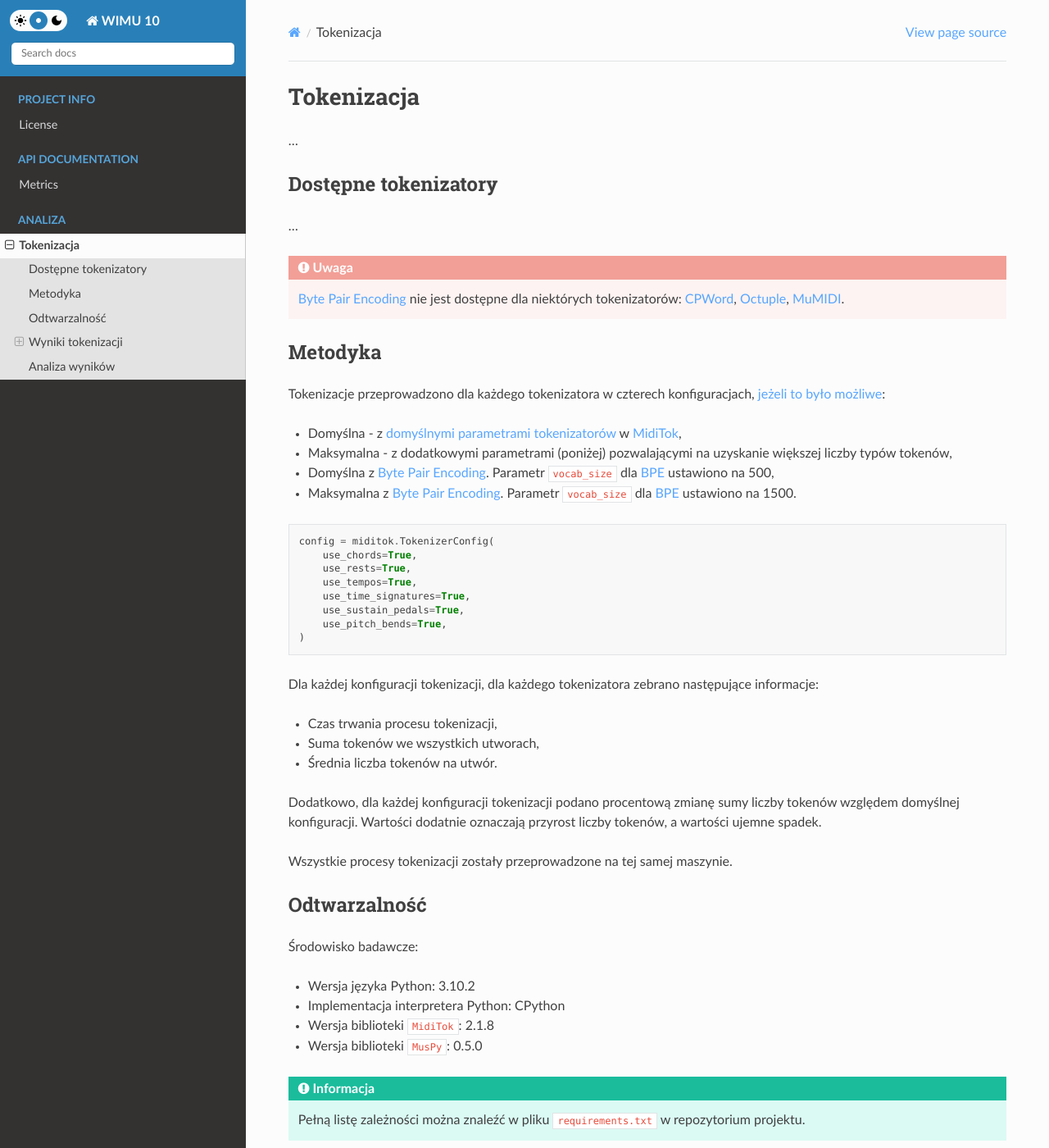
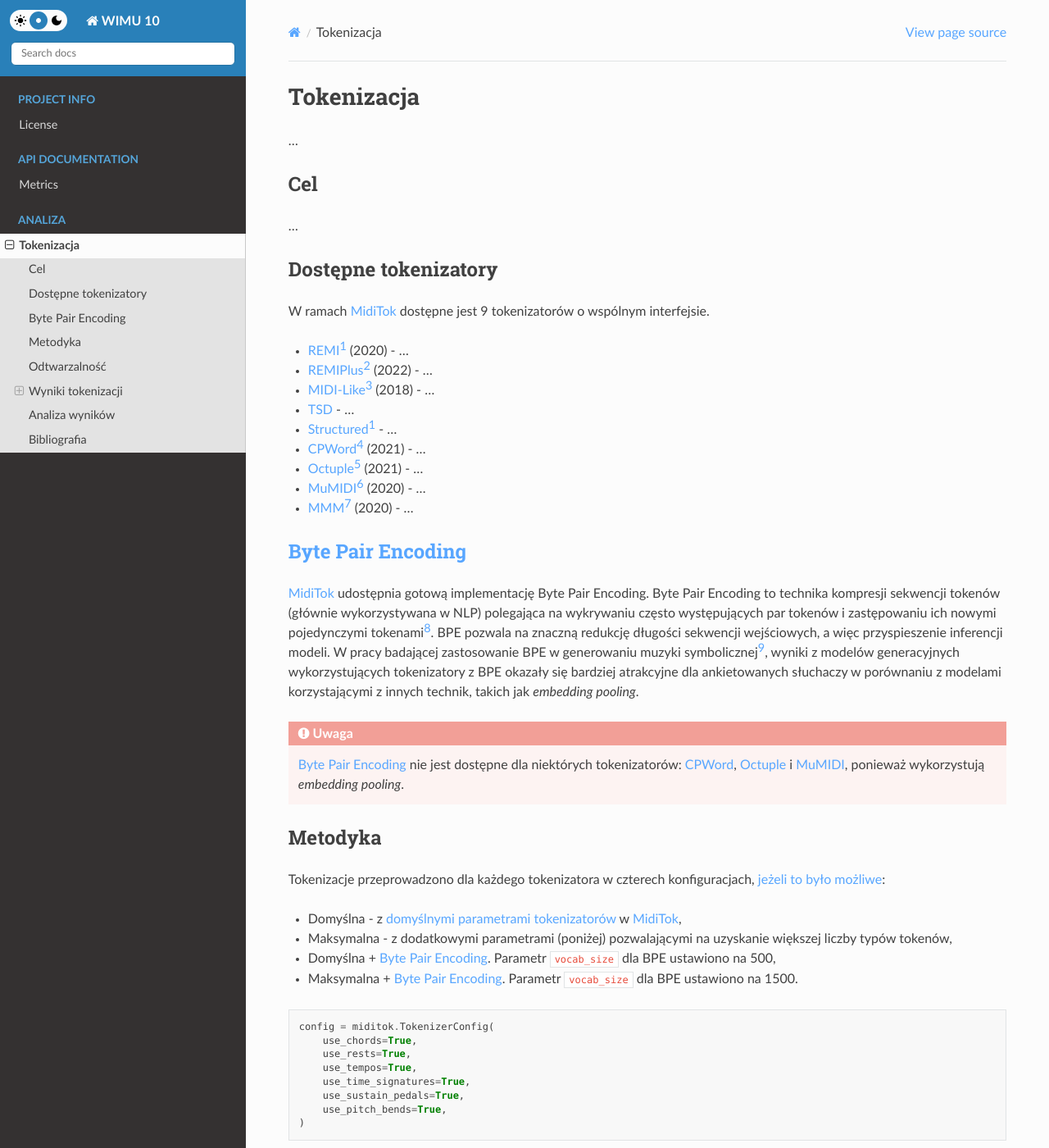
Before and after one commit to Dove6/WIMU10, a Sphinx documentation site: the page built from docs/research/tokenization.md, in a window 1280 px wide and 1400 px high. Shown: the whole window at 82% size. Built offline with Sphinx 7.4.7 and the Read the Docs theme 2.0.0, drawn with Linux system fonts in a browser that asks for light colours; some of the changed text lies outside the part shown.

Commit message:
Add BPE secition, tokenizer references

````diff
--- a/docs/conf.py
+++ b/docs/conf.py
@@ -56,8 +56,10 @@ html_static_path = ['_static']
 
 myst_heading_anchors = 3
 
-myst_enable_extensions = ["colon_fence"]
+myst_enable_extensions = ['colon_fence']
 
 html_theme_options = {
     'navigation_depth': 4,
 }
+
+myst_footnote_transition = False
--- a/docs/research/tokenization.md
+++ b/docs/research/tokenization.md
@@ -1,15 +1,38 @@
 # Tokenizacja
+
+...
+
+## Cel
 
 ...
 
 ## Dostępne tokenizatory
 
-...
+W ramach [MidiTok][miditok] dostępne jest 9 tokenizatorów o wspólnym interfejsie.
+
+* [REMI][remi][^huang2020] (2020) - ...
+* [REMIPlus][remiplus][^rutte2022] (2022) - ...
+* [MIDI-Like][midilike][^oore2018] (2018) - ...
+* [TSD][tsd] - ...
+* [Structured][structured][^huang2020] - ...
+* [CPWord][cpword][^hsiao2021] (2021) - ...
+* [Octuple][octuple][^zeng2021] (2021) - ...
+* [MuMIDI][mumidi][^ren2020] (2020) - ...
+* [MMM][mmm][^ens2020] (2020) - ...
+
+## [Byte Pair Encoding][bpe]
+
+[MidiTok][miditok] udostępnia gotową implementację Byte Pair Encoding.
+Byte Pair Encoding to technika kompresji sekwencji tokenów (głównie wykorzystywana w NLP) polegająca na wykrywaniu często występujących par tokenów
+i zastępowaniu ich nowymi pojedynczymi tokenami[^sennrich2016].
+BPE pozwala na znaczną redukcję długości sekwencji wejściowych, a więc przyspieszenie inferencji modeli.
+W pracy badającej zastosowanie BPE w generowaniu muzyki symbolicznej[^fradet2023], wyniki z modelów generacyjnych wykorzystujących tokenizatory z BPE
+okazały się bardziej atrakcyjne dla ankietowanych słuchaczy w porównaniu z modelami korzystającymi z innych technik, takich jak *embedding pooling*.
 
 :::{admonition} Uwaga
 :class: danger
 :name: tip-bpe
-[Byte Pair Encoding][bpe] nie jest dostępne dla niektórych tokenizatorów: [CPWord][cpword], [Octuple][octuple], [MuMIDI][mumidi].
+[Byte Pair Encoding][bpe] nie jest dostępne dla niektórych tokenizatorów: [CPWord][cpword], [Octuple][octuple] i [MuMIDI][mumidi], ponieważ wykorzystują *embedding pooling*.
 :::
 
 ## Metodyka
@@ -18,8 +41,8 @@ Tokenizacje przeprowadzono dla każdego tokenizatora w czterech konfiguracjach,
 
 * Domyślna - z [domyślnymi parametrami tokenizatorów](https://miditok.readthedocs.io/en/latest/bases.html#miditok.TokenizerConfig) w [MidiTok][miditok],
 * Maksymalna - z dodatkowymi parametrami (poniżej) pozwalającymi na uzyskanie większej liczby typów tokenów,
-* Domyślna z [Byte Pair Encoding][bpe]. Parametr [`vocab_size`][vcb_size] dla [BPE][bpe] ustawiono na 500,
-* Maksymalna z [Byte Pair Encoding][bpe]. Parametr [`vocab_size`][vcb_size] dla [BPE][bpe] ustawiono na 1500.
+* Domyślna + [Byte Pair Encoding][bpe]. Parametr [`vocab_size`][vcb_size] dla BPE ustawiono na 500,
+* Maksymalna + [Byte Pair Encoding][bpe]. Parametr [`vocab_size`][vcb_size] dla BPE ustawiono na 1500.
 
 ```py
 config = miditok.TokenizerConfig(
@@ -127,6 +150,18 @@ Należy uruchomić je w następującej kolejności:
 
 ...
 
+## Bibliografia
+
+[^huang2020]: ["Pop Music Transformer: Beat-Based Modeling and Generation of Expressive Pop Piano Compositions", Yu-Siang Huang & Yi-Hsuan Yang, 2020](https://doi.org/10.1145/3394171.3413671)
+[^rutte2022]: ["FIGARO: Generating Symbolic Music with Fine-Grained Artistic Control", Dimitri von Rütte et. al., 2022](https://doi.org/10.48550/arXiv.2201.10936)
+[^oore2018]: ["This Time with Feeling: Learning Expressive Musical Performance", Sageev Oore et.al., 2018](https://doi.org/10.48550/arXiv.1808.03715)
+[^hsiao2021]: ["Compound Word Transformer: Learning to Compose Full-Song Music over Dynamic Directed Hypergraphs", Wen-Yi Hsiao et. al., 2021](https://doi.org/10.1609/aaai.v35i1.16091)
+[^zeng2021]: ["MusicBERT: Symbolic Music Understanding with Large-Scale Pre-Training", Mingliang Zeng et. al., 2021](https://doi.org/10.48550/arXiv.2106.05630)
+[^ren2020]: ["PopMAG: Pop Music Accompaniment Generation", Yi Ren et. al., 2020](https://doi.org/10.48550/arXiv.2008.07703)
+[^ens2020]: ["MMM : Exploring Conditional Multi-Track Music Generation with the Transformer", Jeff Ens & Philippe Pasquier, 2020](https://doi.org/10.48550/arXiv.2008.06048)
+[^sennrich2016]: ["Neural Machine Translation of Rare Words with Subword Units", Rico Sennrich, Barry Haddow & Alexandra Birch, 2016](https://doi.org/10.48550/arXiv.1508.07909)
+[^fradet2023]: ["Byte Pair Encoding for Symbolic Music", Nathan Fradet et.al., 2023](https://doi.org/10.48550/arXiv.2301.11975)
+
 [miditok]: https://miditok.readthedocs.io/en/latest/
 [muspy]: https://salu133445.github.io/muspy/
 [remi]: https://miditok.readthedocs.io/en/latest/tokenizations.html#remi
````
